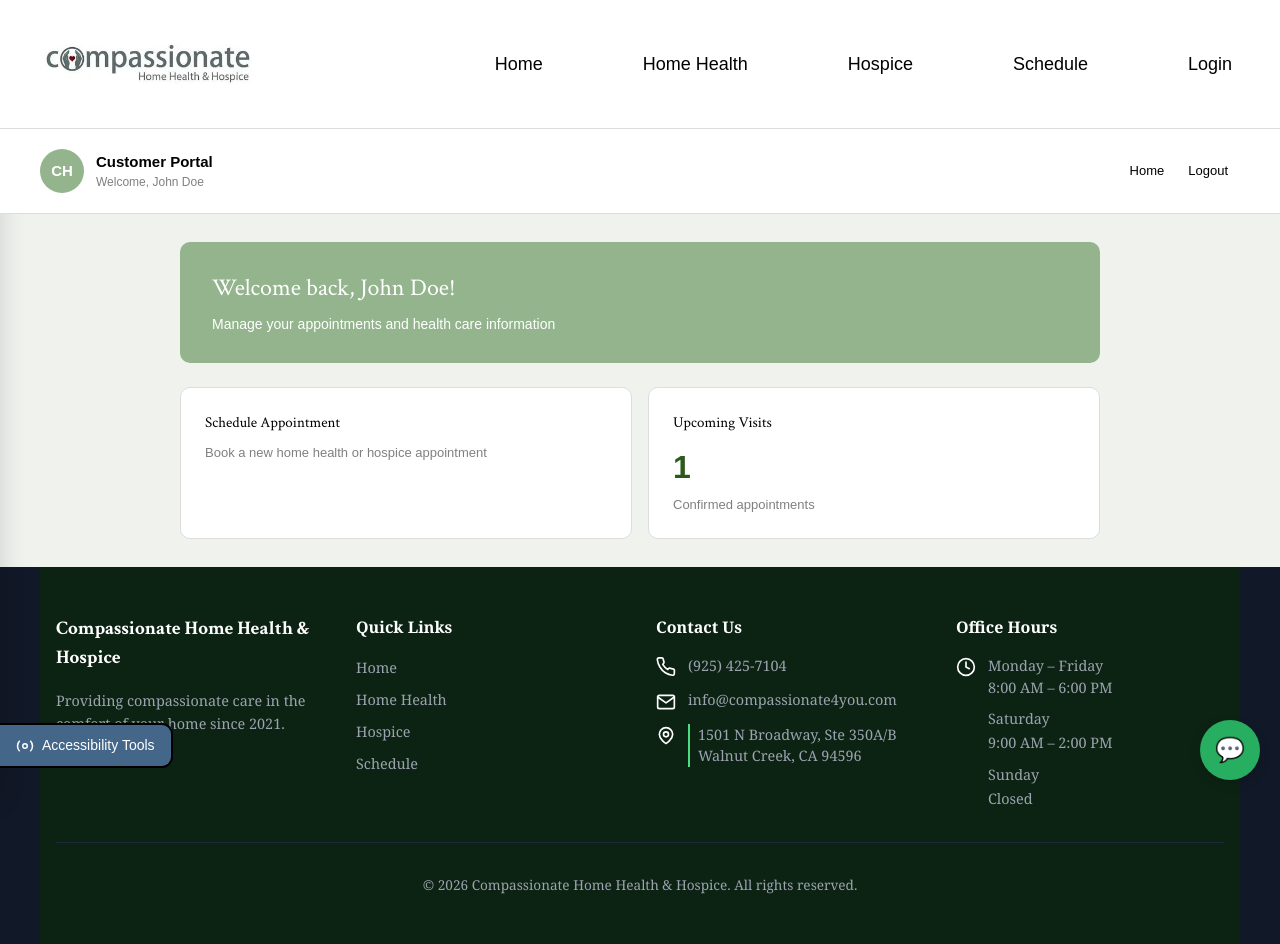
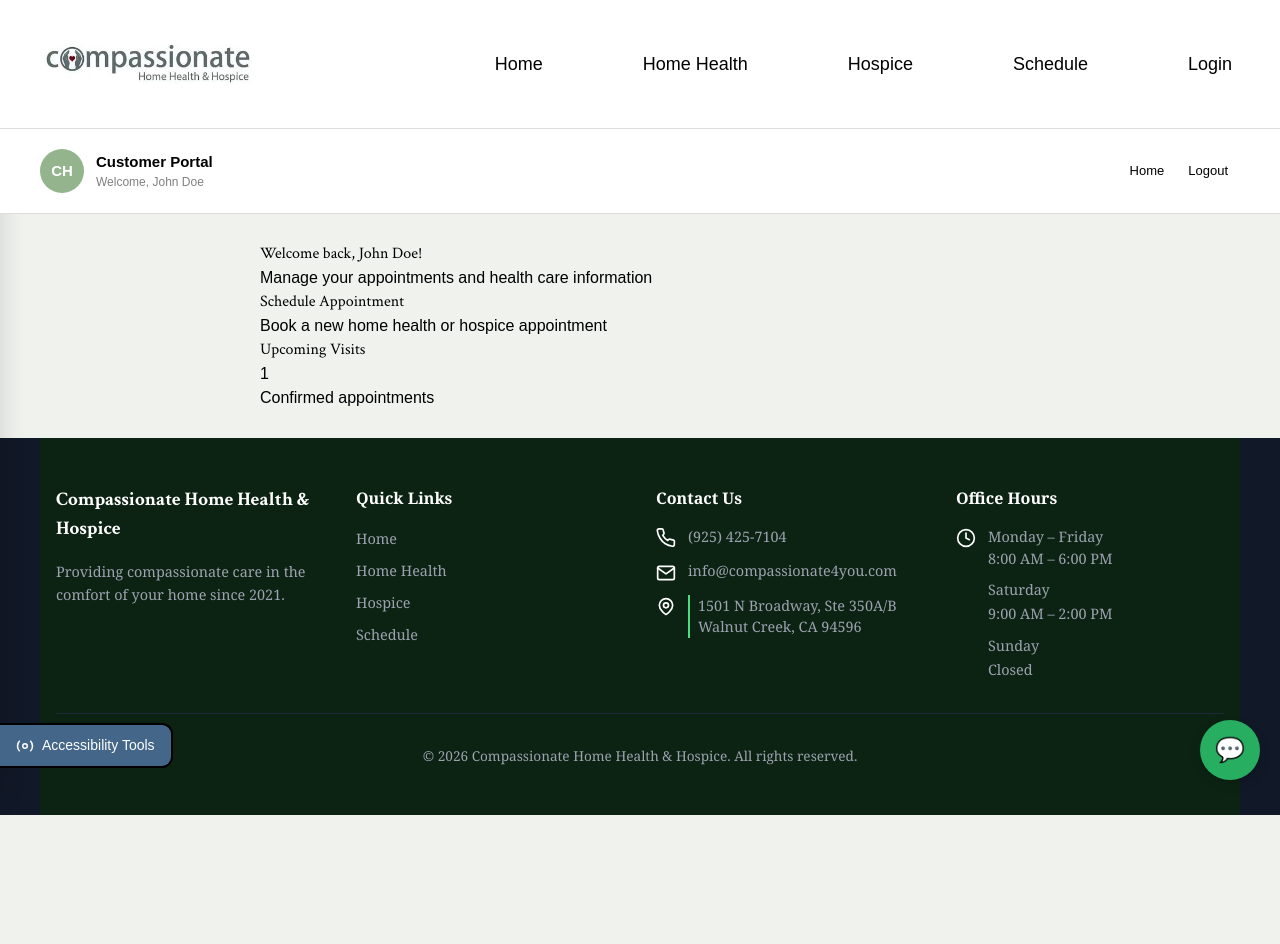
Before and after one commit to Compassionate4you/Compassionate4youSite, a React (Vite) app in the folder client/: page /portal in a window 1280 px wide. After the commit the page ends 815 px from the top, so only its background shows below. Built offline with nearby package versions, Linux system fonts and the light colour scheme.

Commit message:
Update portal.css
css for scheduling page

```diff
--- a/client/src/styles/portal.css
+++ b/client/src/styles/portal.css
@@ -1,16 +1,9 @@
+/* RESET */
 body {
   font-family: Arial, sans-serif;
   background-color: #f0f2ee;
   margin: 0;
   padding: 0;
-}
-
-/* PAGE VISIBILITY */
-.page {
-  display: none;
-}
-.page.active {
-  display: block;
 }
 
 /* NAVBAR */
@@ -22,11 +15,13 @@ body {
   align-items: center;
   justify-content: space-between;
 }
+
 .navbar-left {
   display: flex;
   align-items: center;
   gap: 12px;
 }
+
 .avatar {
   width: 44px;
   height: 44px;
@@ -39,14 +34,17 @@ body {
   align-items: center;
   justify-content: center;
 }
+
 .navbar-title {
   font-size: 15px;
   font-weight: bold;
 }
+
 .navbar-subtitle {
   font-size: 12px;
   color: gray;
 }
+
 .navbar-right button {
   background: none;
   border: none;
@@ -54,64 +52,16 @@ body {
   cursor: pointer;
   padding: 6px 12px;
 }
+
 .navbar-right button:hover {
   background-color: #f0f2ee;
 }
 
 /* MAIN CONTENT */
 .content {
-  max-width: 960px;
+  max-width: 800px;
   margin: 0 auto;
   padding: 28px 20px;
-}
-
-/* WELCOME BANNER */
-.welcome-banner {
-  background-color: #93B48D;
-  color: white;
-  padding: 28px 32px;
-  border-radius: 10px;
-  margin-bottom: 24px;
-}
-.welcome-banner h1 {
-  font-size: 24px;
-  margin: 0 0 8px 0;
-}
-.welcome-banner p {
-  margin: 0;
-  font-size: 14px;
-}
-
-/* CARDS */
-.cards-row {
-  display: flex;
-  gap: 16px;
-}
-.card {
-  background-color: white;
-  border: 1px solid #ddd;
-  border-radius: 10px;
-  padding: 24px;
-  flex: 1;
-  cursor: pointer;
-}
-.card:hover {
-  border-color: #aaa;
-}
-.card h3 {
-  font-size: 15px;
-  margin: 0 0 8px 0;
-}
-.card p {
-  font-size: 13px;
-  color: gray;
-  margin: 0;
-}
-.visit-number {
-  font-size: 32px;
-  font-weight: bold;
-  color: #2d5a1b;
-  margin: 4px 0;
 }
 
 /* SECTION BOX */
@@ -120,22 +70,24 @@ body {
   border: 1px solid #ddd;
   border-radius: 10px;
   padding: 24px 28px;
-  margin-bottom: 24px;
 }
+
 .section-box h2 {
   font-size: 18px;
   margin: 0 0 4px 0;
 }
+
 .section-box .desc {
   font-size: 13px;
   color: gray;
-  margin: 0 0 18px 0;
+  margin-bottom: 18px;
 }
 
 /* FORM FIELDS */
 .field {
   margin-bottom: 16px;
 }
+
 .field label {
   display: block;
   font-size: 12px;
@@ -143,6 +95,7 @@ body {
   color: gray;
   margin-bottom: 6px;
 }
+
 .field input,
 .field select,
 .field textarea {
@@ -154,9 +107,19 @@ body {
   font-family: Arial, sans-serif;
   box-sizing: border-box;
 }
+
 .field textarea {
   resize: vertical;
   min-height: 80px;
+}
+
+/* FOCUS STATE */
+.field input:focus,
+.field select:focus,
+.field textarea:focus {
+  outline: none;
+  border-color: #93B48D;
+  box-shadow: 0 0 0 2px rgba(147, 180, 141, 0.2);
 }
 
 /* BACK BUTTON */
@@ -169,6 +132,7 @@ body {
   margin-bottom: 18px;
   padding: 0;
 }
+
 .back-btn:hover {
   color: black;
 }
@@ -184,10 +148,18 @@ body {
   font-weight: bold;
   cursor: pointer;
   margin-right: 10px;
+  margin-top: 10px;
 }
+
 .btn-primary:hover {
   background-color: #3a7a22;
 }
+
+.btn-primary:disabled {
+  background-color: #c5d6c1;
+  cursor: not-allowed;
+}
+
 .btn-secondary {
   padding: 10px 22px;
   background-color: white;
@@ -196,19 +168,67 @@ body {
   border-radius: 6px;
   font-size: 13px;
   cursor: pointer;
+  margin-top: 10px;
 }
+
 .btn-secondary:hover {
   background-color: #f0f2ee;
 }
 
 /* SUCCESS MESSAGE */
 .success-msg {
-  display: none;
   background-color: #e6f9ee;
   border: 1px solid #9fe1cb;
   border-radius: 6px;
   padding: 12px 16px;
   font-size: 13px;
-  color: #93B48D;
+  color: #2d5a1b;
   margin-top: 16px;
+  animation: fadeIn 0.3s ease-in-out;
 }
+
+/* ANIMATION */
+@keyframes fadeIn {
+  from {
+    opacity: 0;
+    transform: translateY(5px);
+  }
+  to {
+    opacity: 1;
+    transform: translateY(0);
+  }
+}
+
+/* CALENDAR (from schedule.css but themed) */
+.calendar {
+  display: flex;
+  flex-wrap: wrap;
+  gap: 6px;
+  margin-top: 8px;
+  border: 1px solid #ddd;
+  padding: 10px;
+  border-radius: 6px;
+  background: #ffffff;
+}
+
+.calendar-day {
+  width: 34px;
+  height: 34px;
+  display: flex;
+  align-items: center;
+  justify-content: center;
+  border-radius: 6px;
+  background: #e5e7eb;
+  cursor: pointer;
+  font-size: 13px;
+}
+
+.calendar-day:hover {
+  background: #d6e4d2;
+}
+
+.calendar-day.selected {
+  background: #93B48D;
+  color: white;
+  font-weight: bold;
+}
```
